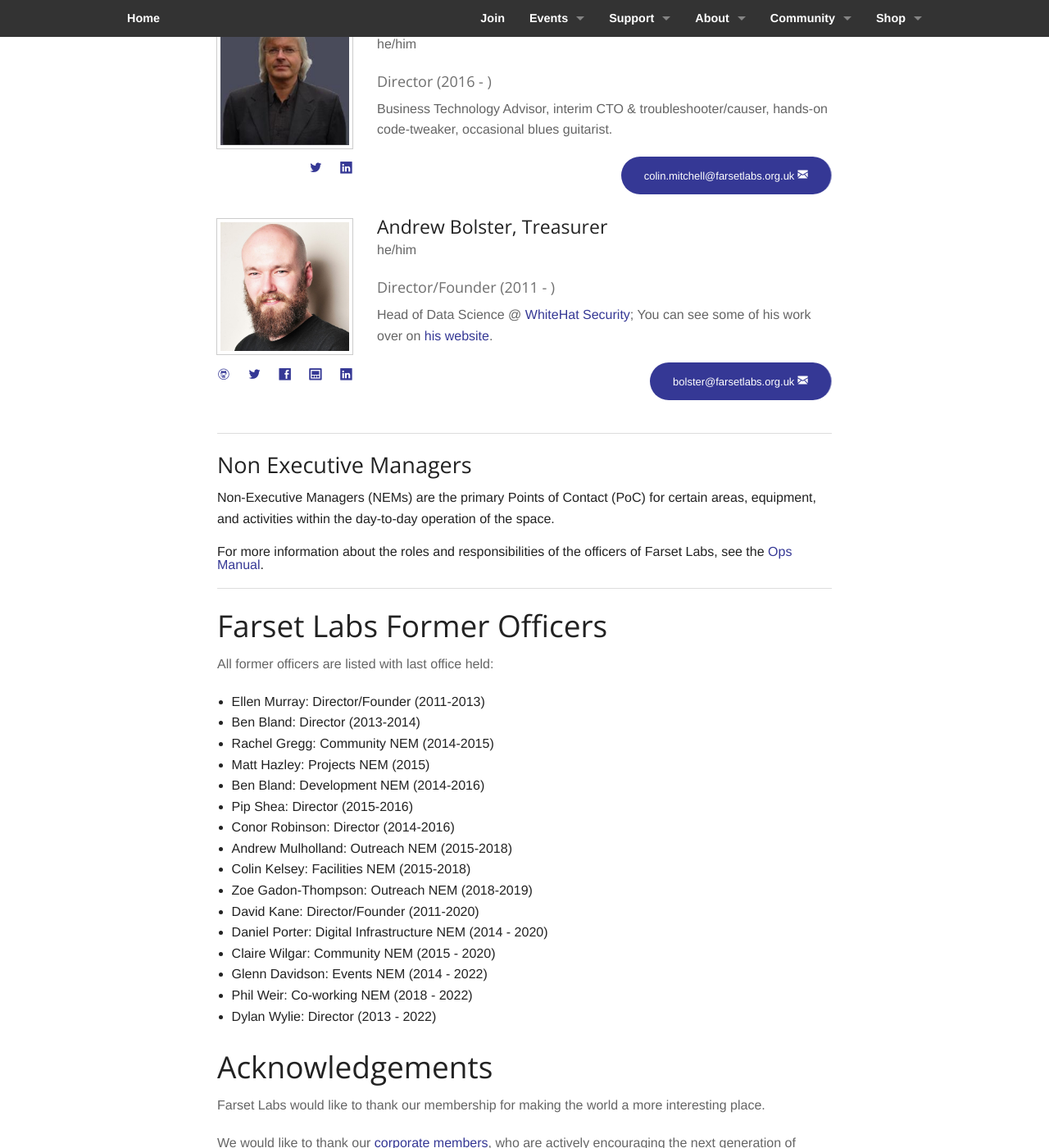
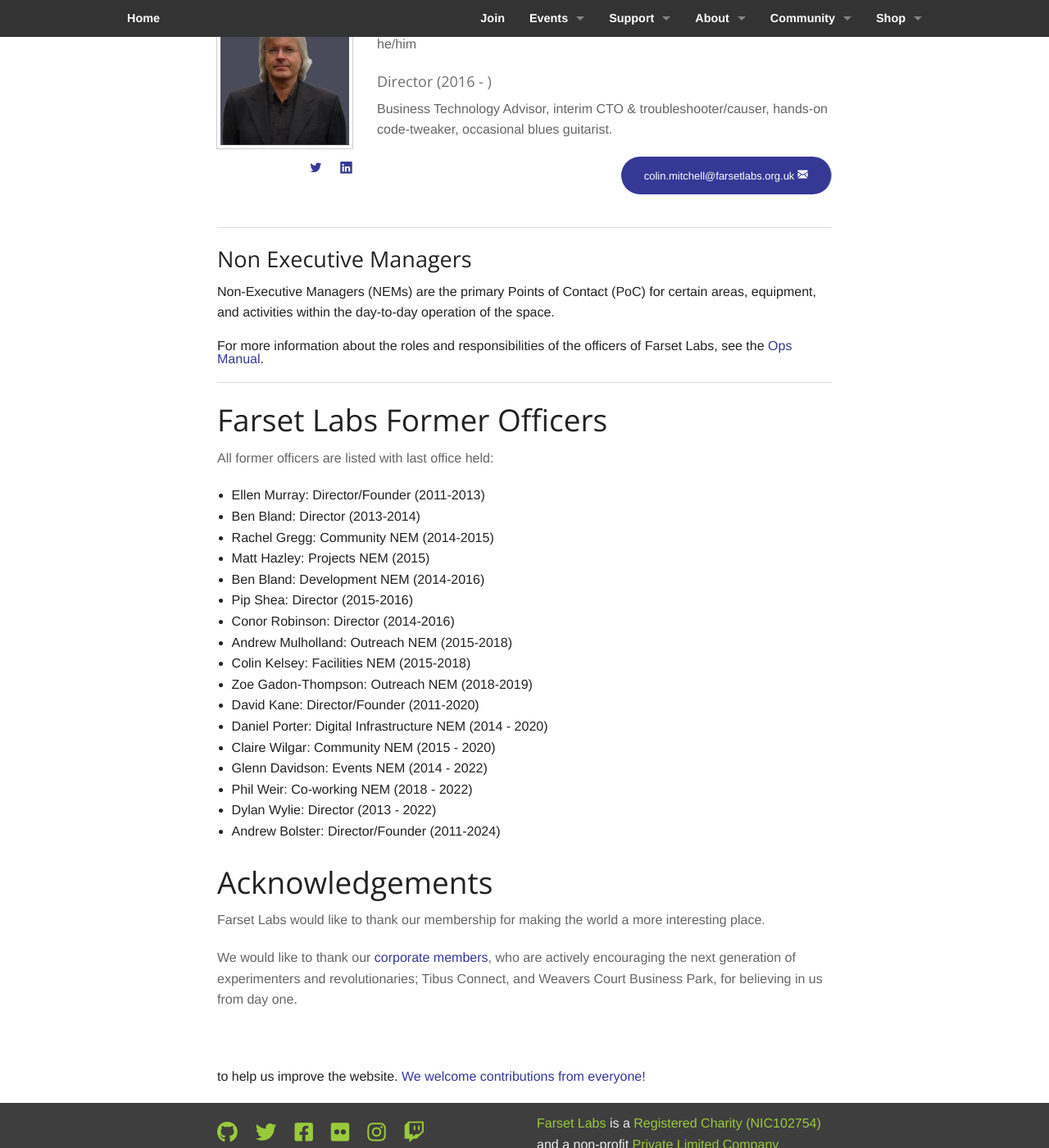
Before and after one commit to FarsetLabs/farsetlabs.github.io, a Jekyll site: the page built from about/who_we_are.html, in a window 1280 px wide and 1400 px high, scrolled down 891 px. Shown: the whole window at 82% size. Built offline with Jekyll 4.4.1, drawn with Linux system fonts in a browser that asks for light colours; nearby versions of some CDN libraries.

Commit message:
Andrew has stood down as a director.
Thank you for your 13 years of service @andrewbolster.

```diff
--- a/_config.yml
+++ b/_config.yml
@@ -23,19 +23,6 @@
   twitch: "https://www.twitch.tv/farsetlabs"
   instagram: "https://www.instagram.com/farsetlabs"
 officers:
-  - name: Andrew Bolster, Treasurer
-    pronouns: "he/him"
-    username: bolster
-    year: 2011 -
-    title: "Director/Founder"
-    blurb: "Head of Data Science @ [WhiteHat Security](https://www.whitehatsec.com); You can see some of his work over on [his website](https://andrewbolster.info)."
-    email: "bolster@farsetlabs.org.uk"
-    twitter: "bolster"
-    website: "https://andrewbolster.info"
-    facebook: "andrewbolster"
-    linkedin: "andrewbolster"
-    github: "andrewbolster"
-
   - name: Colin Mitchell, Secretary
     pronouns: "he/him"
     username: pixelpage
--- a/about/who_we_are.html
+++ b/about/who_we_are.html
@@ -108,6 +108,7 @@
       <li>Glenn Davidson: Events NEM (2014 - 2022)</li>
       <li>Phil Weir: Co-working NEM (2018 - 2022)</li>
       <li>Dylan Wylie: Director (2013 - 2022)</li>
+      <li>Andrew Bolster: Director/Founder (2011-2024)</li>
     </ul>
     </div>
 </div>
```
